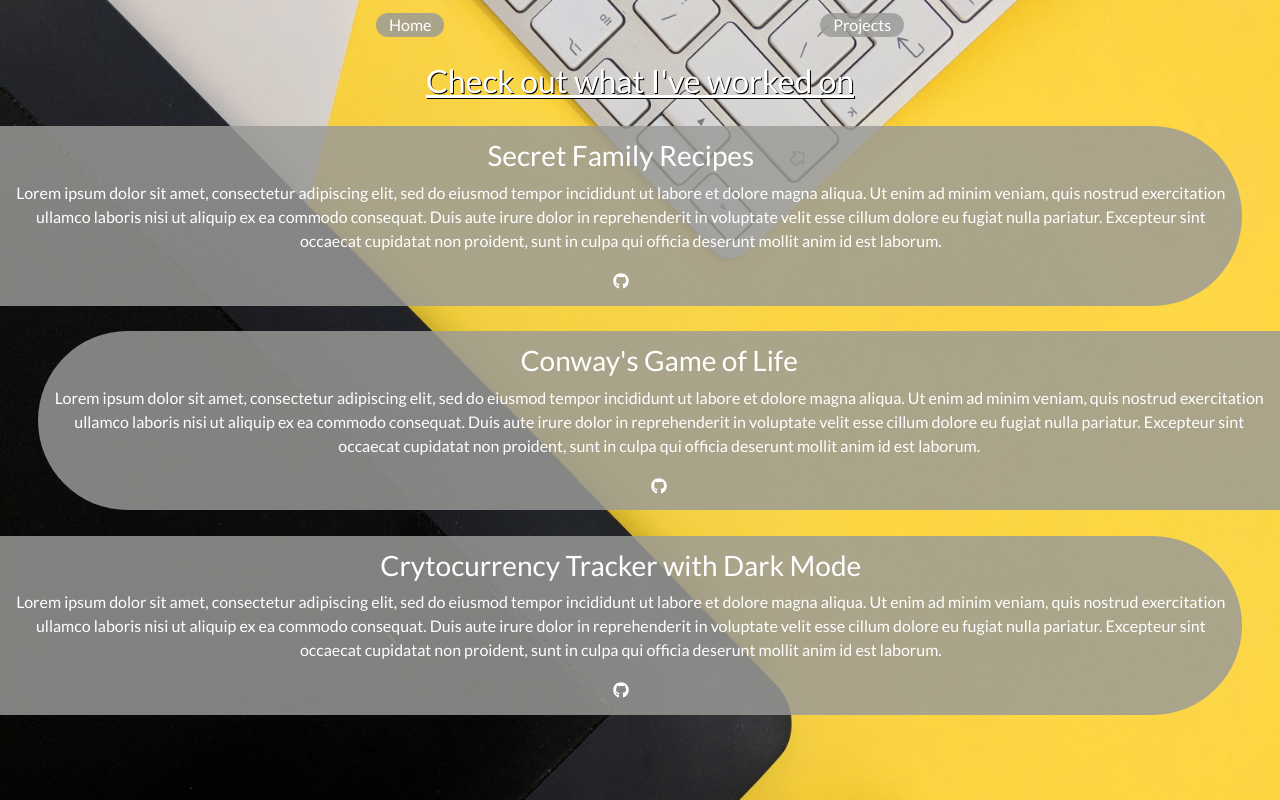
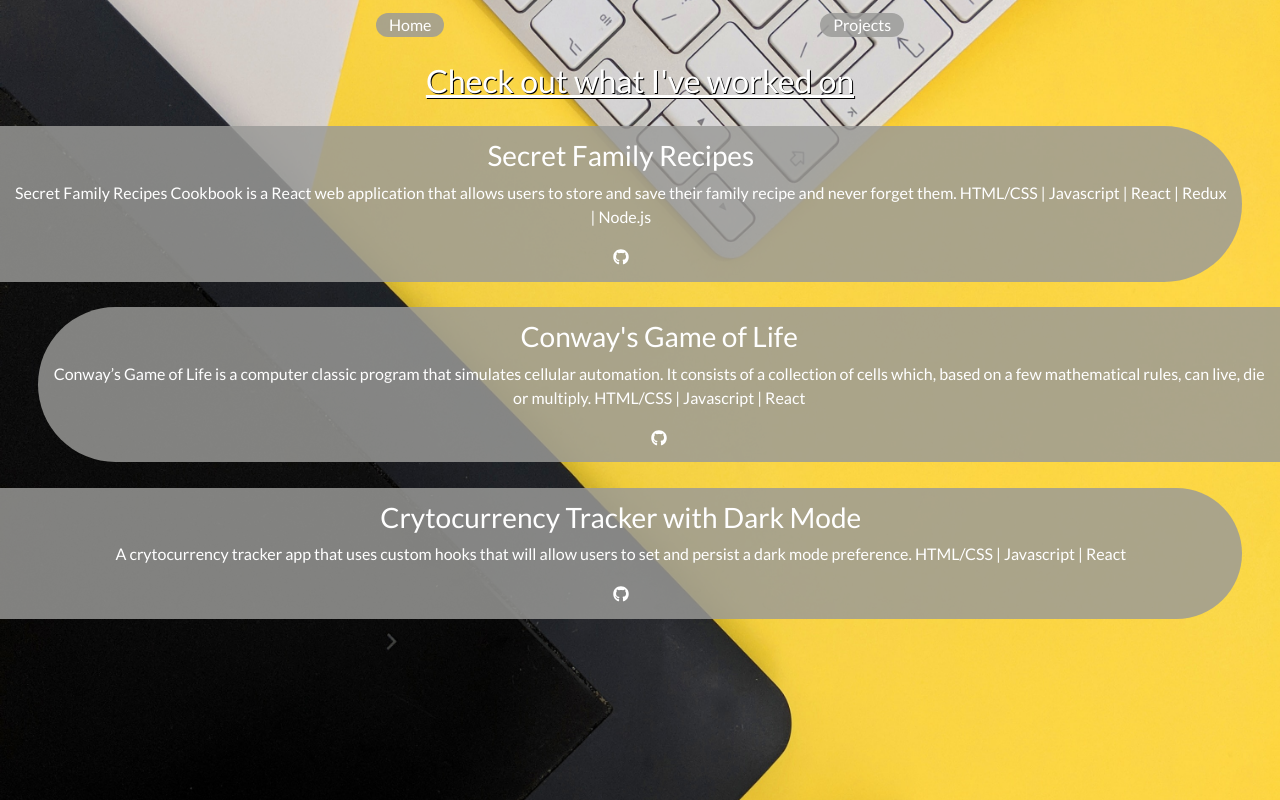
Before and after one commit to april5622/Portfolio, a React (Create React App) app in the folder portfolio/: page /projects in a window 1280 px wide. Built offline with nearby package versions, Linux system fonts and the light colour scheme.

Commit message:
added in descriptions for projects

```diff
--- a/portfolio/src/components/ProjectsPage.js
+++ b/portfolio/src/components/ProjectsPage.js
@@ -19,13 +19,9 @@ function ProjectsPage() {
         <div className="project-1">
           <h3>Secret Family Recipes</h3>
           <p className="project-card-1">
-            Lorem ipsum dolor sit amet, consectetur adipiscing elit, sed do
-            eiusmod tempor incididunt ut labore et dolore magna aliqua. Ut enim
-            ad minim veniam, quis nostrud exercitation ullamco laboris nisi ut
-            aliquip ex ea commodo consequat. Duis aute irure dolor in
-            reprehenderit in voluptate velit esse cillum dolore eu fugiat nulla
-            pariatur. Excepteur sint occaecat cupidatat non proident, sunt in
-            culpa qui officia deserunt mollit anim id est laborum.
+          Secret Family Recipes Cookbook is a React web application
+          that allows users to store and save their family recipe and
+          never forget them. HTML/CSS | Javascript | React | Redux | Node.js
           </p>
           <a
             href="https://github.com/PTCT-Chef-Portfolio-1/FE"
@@ -37,13 +33,10 @@ function ProjectsPage() {
         <div className="project-2">
           <h3>Conway's Game of Life</h3>
           <p className="project-card-2">
-            Lorem ipsum dolor sit amet, consectetur adipiscing elit, sed do
-            eiusmod tempor incididunt ut labore et dolore magna aliqua. Ut enim
-            ad minim veniam, quis nostrud exercitation ullamco laboris nisi ut
-            aliquip ex ea commodo consequat. Duis aute irure dolor in
-            reprehenderit in voluptate velit esse cillum dolore eu fugiat nulla
-            pariatur. Excepteur sint occaecat cupidatat non proident, sunt in
-            culpa qui officia deserunt mollit anim id est laborum.
+          Conway’s Game of Life is a computer classic program that
+          simulates cellular automation. It consists of a collection
+          of cells which, based on a few mathematical rules, can live,
+          die or multiply. HTML/CSS | Javascript | React
           </p>
           <a
             href="https://github.com/april5622/conways-game-of-life"
@@ -55,13 +48,9 @@ function ProjectsPage() {
         <div className="project-3">
           <h3>Crytocurrency Tracker with Dark Mode</h3>
           <p className="project-card-3">
-            Lorem ipsum dolor sit amet, consectetur adipiscing elit, sed do
-            eiusmod tempor incididunt ut labore et dolore magna aliqua. Ut enim
-            ad minim veniam, quis nostrud exercitation ullamco laboris nisi ut
-            aliquip ex ea commodo consequat. Duis aute irure dolor in
-            reprehenderit in voluptate velit esse cillum dolore eu fugiat nulla
-            pariatur. Excepteur sint occaecat cupidatat non proident, sunt in
-            culpa qui officia deserunt mollit anim id est laborum.
+            A crytocurrency tracker app that uses custom hooks that
+            will allow users to set and persist a dark mode preference.
+            HTML/CSS | Javascript | React
           </p>
           <a
             href="https://github.com/april5622/dark-mode"
```
